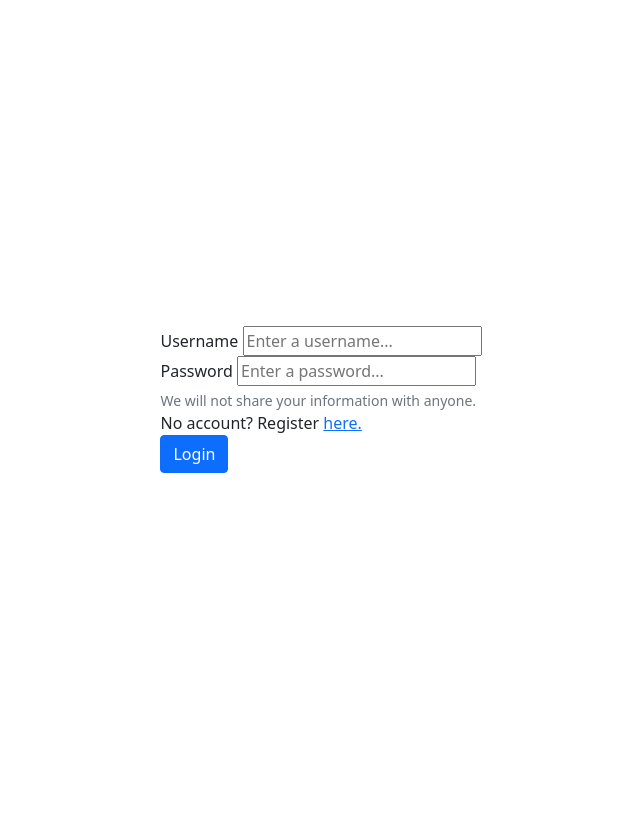
After one commit to xLightless/uni-web-development, a Flask app: page /auth/account/login in a window 1280 px wide. The commit adds this page. Shown: the part 17-832 px from the top of the page, without its empty margins (319-959 px from the left). Run offline with Flask 2, Linux system fonts and the light colour scheme; some libraries are stand-ins or nearby versions.

Commit message:
started authentication login

```diff
--- a/website/__init__.py
+++ b/website/__init__.py
@@ -18,7 +18,7 @@ def create_flask_app():
 
     # Registers URL pointers
     app.register_blueprint(views, url_prefix='/')
-    app.register_blueprint(auth, url_prefix='/')
+    app.register_blueprint(auth, url_prefix='/auth')
 
     app.register_error_handler(404, page_not_found)
 
--- a/website/auth.py
+++ b/website/auth.py
@@ -1,19 +1,64 @@
-from flask import Blueprint, render_template
+from flask import Blueprint, render_template, session, url_for, redirect, request
+from datetime import timedelta
 
 auth = Blueprint('auth', __name__)
+# session.permanent = timedelta(minutes = 5)
 
-@auth.route('/sign-up')
-def sign_up():
-    return render_template('sign_up.html')
+@auth.route('/success/<name>')
+def success(name):
+   return 'welcome %s' % name
 
-@auth.route('/login')
-def login():
-    return render_template('login.html')
-
+# Account routing
 @auth.route('/account/')
 def account():
     return render_template('account.html')
 
-# @auth.route('/logout')
-# def logout():
-#     return render_template('logout.html')
+@auth.route('/account/register')
+def register():
+    return render_template('register.html')
+
+@auth.route('/account/login', methods=['GET', 'POST'])
+def login():
+    if request.method == 'POST':
+        username = request.form['username']
+        session['password'] = request.form['password']
+        print(username)
+        return redirect(url_for('views.index'))
+    if request.method == 'GET':
+        username = request.args.get('username')
+        password = request.args.get('password')
+
+    return render_template('login.html')
+
+
+
+
+
+
+
+# @auth.route('/account/<arguments>', methods = ['POST', 'GET'])
+# def account_post(arguments:str):
+#     """ Handles account URL manipulation """
+
+#     # This variable will be changed for an SQL database quiery
+#     logged_in = True
+
+#     # Tuple containing url points
+#     account_args = (
+#         "register",
+#         "login",
+#         "logout"
+#     )
+
+#     for args in account_args:
+#         if args == arguments:
+#             return render_template(f'{arguments}.html')
+
+#     if request.method == 'POST':
+#         username = request.form['password']
+#         password = request.form['password']
+#         return redirect(url_for('auth.success', name = username))
+
+#     if request.method == 'GET':
+#         username = request.args.get('username')
+#         return redirect(url_for('auth.success', name = username))
--- a/website/static/css/navbar.css
+++ b/website/static/css/navbar.css
@@ -9,3 +9,8 @@
 .navbar-toggler-close.collapsed {
     z-index: -1;
 }
+
+.navbar-brand.style {
+    position: absolute;
+    right: 0;
+}
--- a/website/templates/base.html
+++ b/website/templates/base.html
@@ -12,7 +12,6 @@
     {% block script %}{% endblock %}
     <title>{% block title %}{% endblock %}</title>
 </head>
-<body class="">
     {% block header %}
 
         {% block navbar %}
@@ -20,32 +19,25 @@
 
             <nav id="navbar" class="navbar navbar-expand-md navbar-dark bg-dark fixed-top">
                 <div class="container-fluid d-flex justify-content-between align-items-center">
-                    <div class="d-flex justify-content-between align-items-center">
+                    <div class="d-flex align-items-center">
 
-                        <!-- Navbar hamburger -->
-                        <div class="p-1">
-                            <button class="btn navbar-toggler" type="button" data-bs-toggle="collapse" data-bs-target="#navbarNav" aria-controls="navbarNav" aria-expanded="false" aria-label="Toggle navigation" style="padding: 0.8rem;">
-                                <span><i class="fas fa-bars"></i></span>
+                        <!-- Navbar buttons -->
+                        <button class="btn navbar-toggler mx-1" type="button" data-bs-toggle="collapse" data-bs-target="#navbarNav" aria-controls="navbarNav" aria-expanded="false" aria-label="Toggle navigation" style="padding: 0.8rem;">
+                            <span><i class="fas fa-bars"></i></span>
+                        </button>
+
+                        <div class="btn-group">
+                            <button class="btn btn-primary btn-lg dropdown-toggle mx-1" href="" type="button" id="accountDropdown" data-bs-toggle="dropdown" data-bs-auto-close="outside" aria-expanded="false">
+                                <i class="fa-solid fa-user"></i>
                             </button>
-                            <a class="btn btn-primary btn-lg" href="{{url_for('auth.account')}}" type="button">
-                                <i class="fa fa-user" aria-hidden="true">
-                                </i>
-                            </a>
+                            <ul class="dropdown-menu" aria-labelledby="accountDropdown">
+                                <li><a class="dropdown-item" href="{{url_for('auth.account')}}">Account</a></li>
+
+                            </ul>
                         </div>
-                        <!-- Navbar hamburger -->
 
-                        <!-- Account Button -->
-                        <div class="p-1">
-                            <!-- <a class="btn btn-primary btn-lg" href="{{url_for('auth.account')}}" type="button">
-                                <i class="fa fa-user" aria-hidden="true">
-                                </i>
-                            </a> -->
-                        </div>
-                        <!-- Account Button -->
-
-                        <div class="p-1">
-                            <a class="navbar-brand m-0" href="{{url_for('views.index')}}">Horizon Travels</a>
-                        </div>
+                        <a class="navbar-brand style" href="{{url_for('views.index')}}">Horizon Travels</a>
+                        <!-- Navbar buttons -->
                     </div>
 
                     <!-- Navbar website paths -->
@@ -53,7 +45,7 @@
                         <ul class="nav navbar-nav">
 
                             <li class="nav-item">
-                                <a class="nav-link" aria-current="page" href="#">Home</a>
+                                <a class="nav-link" aria-current="page" href="{{url_for('views.index')}}">Home</a>
                             </li>
                             <li class="nav-item">
                                 <a class="nav-link" aria-current="page" href="{{url_for('views.booking')}}">Booking</a>
--- /dev/null
+++ b/website/templates/login.html
@@ -0,0 +1,23 @@
+{% extends "base.html" %}
+{% block header %}{% endblock %}
+{% block body %}
+    <div class="d-flex justify-content-center align-items-center m-3 p-3"  style="height: 100vh">
+        <form action="" method="post" class="">
+            <div class="form-group">
+                <label for="username">Username</label>
+                <input type="text" id="username" name="username" required placeholder="Enter a username..." value="{{
+                    request.form.username }}">
+            </div>
+            <div class="form-group">
+                <label for="password">Password</label>
+                <input type="password" id="password" name="password" required placeholder="Enter a password..." value="{{
+                    request.form.password }}">
+                <small class="form-text d-block">We will not share your information with anyone.</small>
+            </div>
+            <div class="form-group">
+                <label>No account? <span>Register <a href="{{url_for('auth.register')}}">here.</a></span></label>
+            </div>
+            <button type="submit" class="btn btn-primary">Login</button>
+        </form>
+    </div>
+{% endblock %}
--- /dev/null
+++ b/website/templates/register.html
@@ -0,0 +1,6 @@
+{% extends "base.html" %}
+{% block header %}{% endblock %}
+
+{% block body %}
+<p>this is the register page</p>
+{% endblock %}
--- a/website/views.py
+++ b/website/views.py
@@ -1,4 +1,4 @@
-from flask import Blueprint, render_template
+from flask import Blueprint, render_template, session
 from datetime import datetime
 
 from website import sitemap
```
Also changed, not shown: website/templates/account.html (deleted, +0 -14 lines), website/templates/index.html (+3 -5 lines), website/templates/sign_up.html (deleted).
